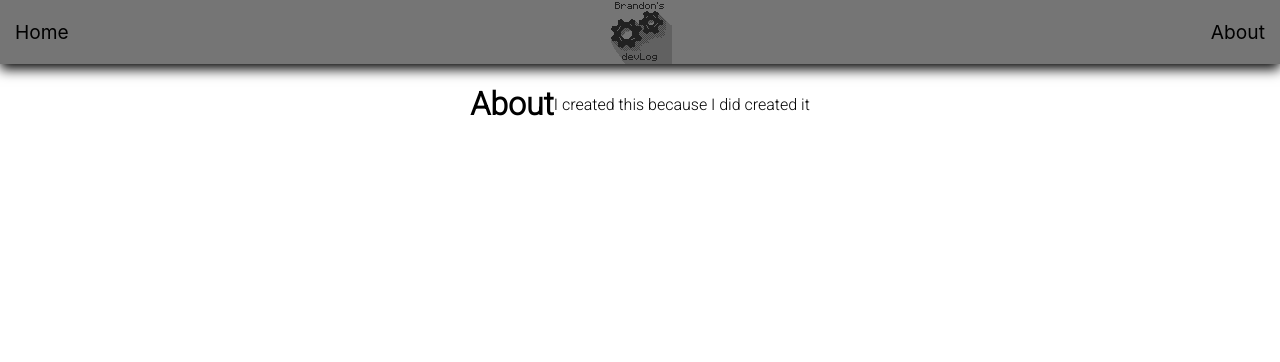
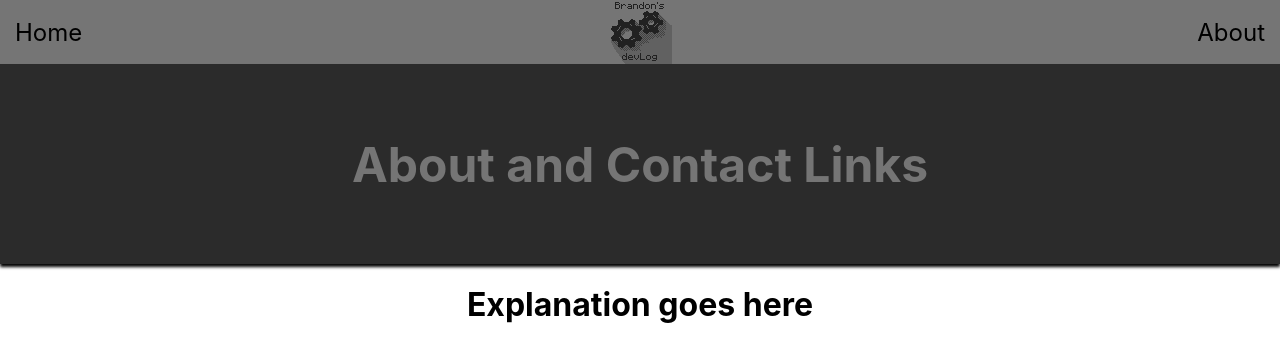
Before and after one commit to Brandon205/devlog-site, a React (Create React App) app: page /about in a window 1280 px wide. Shown: the top 362 px of the page. Built offline with nearby package versions, Linux system fonts and the light colour scheme.

Commit message:
Started on About page

```diff
--- a/src/About.js
+++ b/src/About.js
@@ -2,9 +2,11 @@ import React from 'react'
 
 export default function About() {
     return (
-        <div className="App">
-            <h1>About</h1>
-            <p>I created this because I did created it</p>
+        <div className="about">
+            <section className="title">
+                <h1>About and Contact Links</h1>
+            </section>
+            <h1>Explanation goes here</h1>
         </div>
     )
 }
--- a/src/App.css
+++ b/src/App.css
@@ -16,6 +16,18 @@ a {
   padding: 0 15px 0 15px;
   background-color: #757575;
   box-shadow: 0 5px 12px;
+}
+
+.header-link {
+  text-decoration: none;
+  color: black;
+  display: flex;
+  align-items: center;
+  font-size: 1.5em;
+}
+
+.header-link:hover {
+  color: #212121;
 }
 
 .post-bkg {
@@ -63,7 +75,6 @@ a {
 .snippet-img {
   width: 25vw;
   height: auto;
-  /* float: left; */
   background-size: cover;
 }
 
@@ -72,14 +83,18 @@ a {
   display: inline;
 }
 
-.header-link {
-  text-decoration: none;
-  color: black;
-  display: flex;
-  align-items: center;
-  font-size: larger;
+.about {
+  text-align: center;
 }
 
-.header-link:hover {
-  color: #212121;
+.title {
+  width: 100vw;
+  height: 25vh;
+  display: flex;
+  justify-content: center;
+  font-size: 2em;
+  align-items: center;
+  color: #757575;
+  box-shadow: 0 3px 3px black;
+  background-color: #2b2b2b;
 }
```
